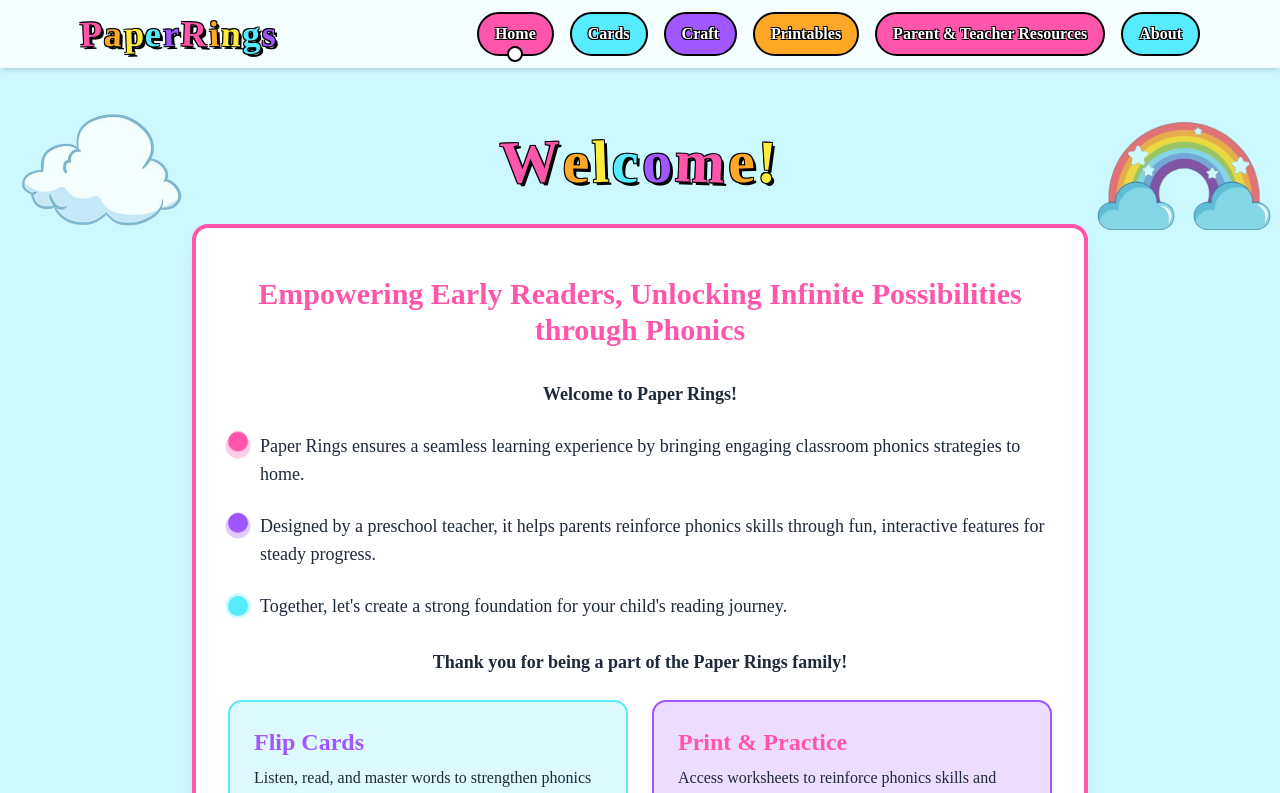
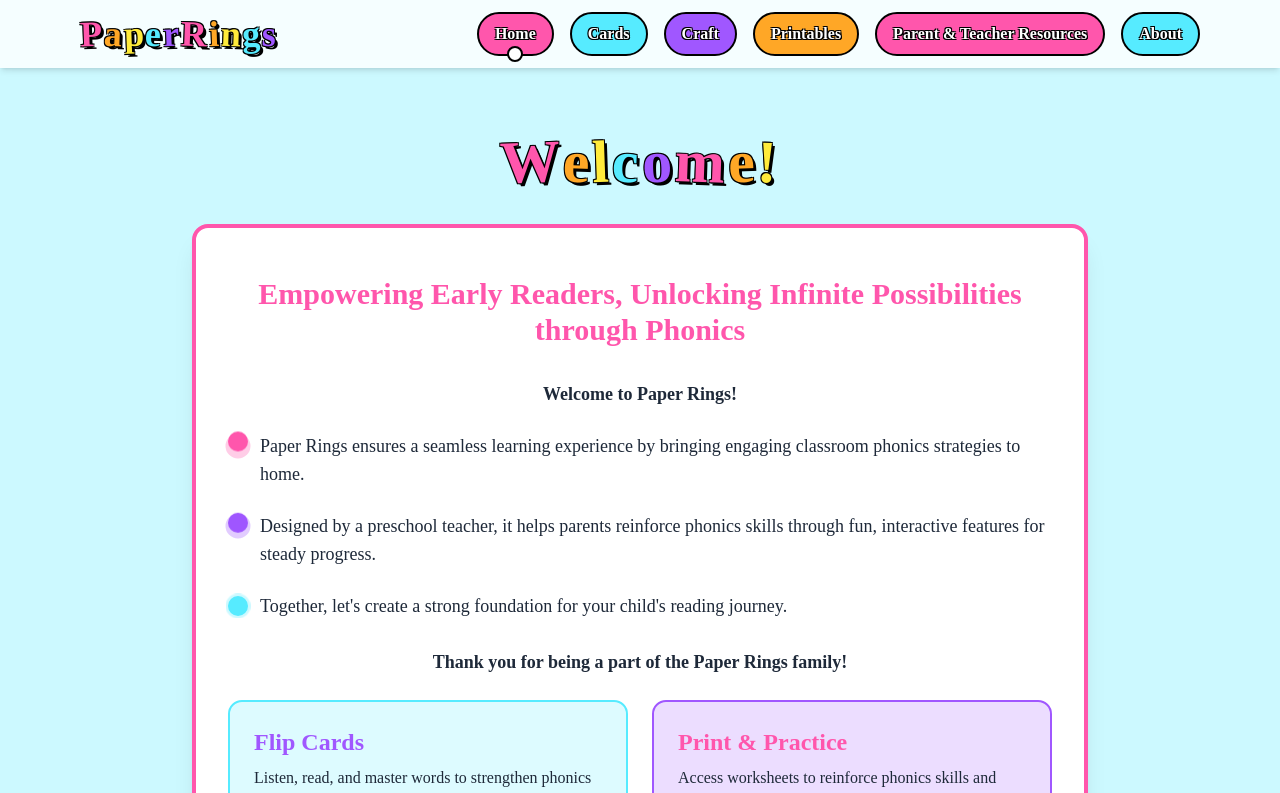
Before and after one commit to Mikkode/word-pronunciation, a Next.js app: page / in a window 1280 px wide. Shown: the top 793 px of the page. Built offline with nearby package versions, Linux system fonts and the light colour scheme; a web font is replaced by a local one.

Commit message:
remove arc and cloud

```diff
--- a/src/app/layout.tsx
+++ b/src/app/layout.tsx
@@ -26,28 +26,6 @@ export default function RootLayout({
         {/* Barre de navigation en premier pour qu'elle soit au-dessus */}
         <Navigation />
 
-        {/* Images décoratives positionnées sous la barre de navigation */}
-        <div className="absolute top-20 left-0 w-32 md:w-48 h-32 md:h-48 pointer-events-none z-0 opacity-80">
-          <Image
-            src="/cloud.png"
-            alt="Cloud decoration"
-            width={200}
-            height={200}
-            className="object-contain"
-            priority
-          />
-        </div>
-
-        <div className="absolute top-20 right-0 w-32 md:w-48 h-32 md:h-48 pointer-events-none z-0 opacity-80">
-          <Image
-            src="/arc.png"
-            alt="Rainbow decoration"
-            width={200}
-            height={200}
-            className="object-contain"
-            priority
-          />
-        </div>
         <main className="relative z-10 pt-16 pl-2 pr-2">{children}</main>
         <section className="pb-16">
           <DotAnimation />
--- a/src/components/FlashCardGrid.tsx
+++ b/src/components/FlashCardGrid.tsx
@@ -1,5 +1,3 @@
-"use client";
-
 import FlashCard, { CardMode } from "./FlashCard";
 import { Word } from "@/types";
 
```
